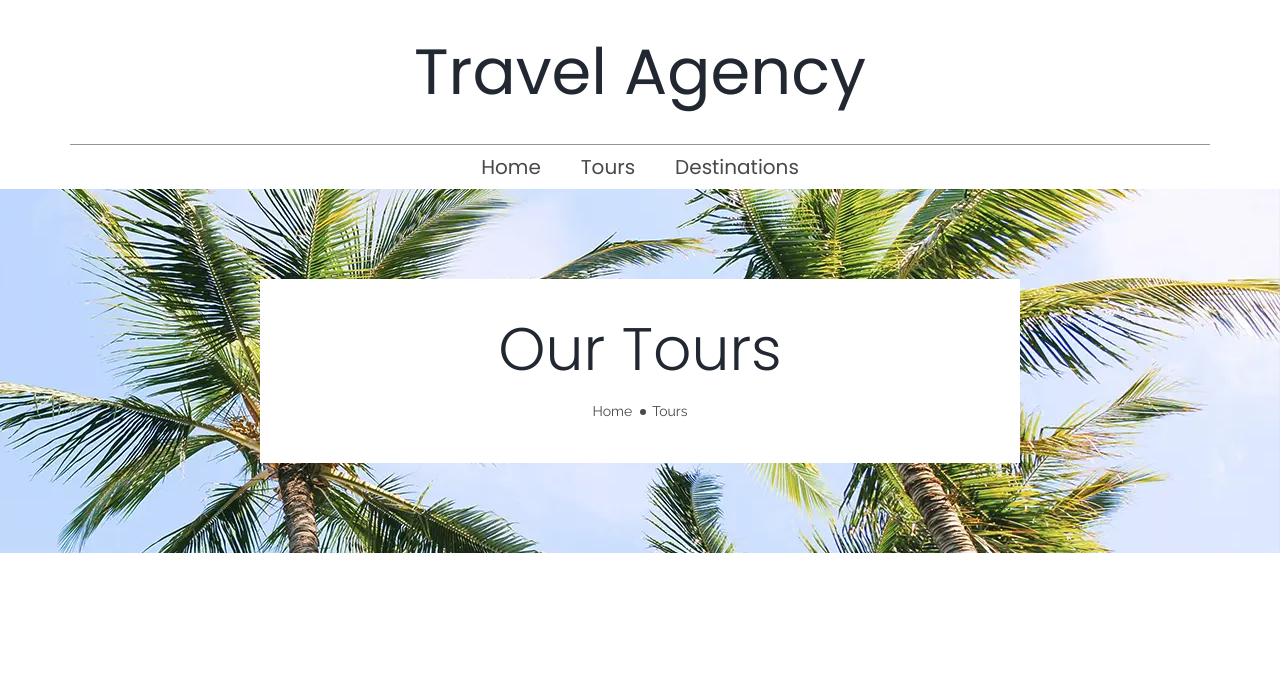
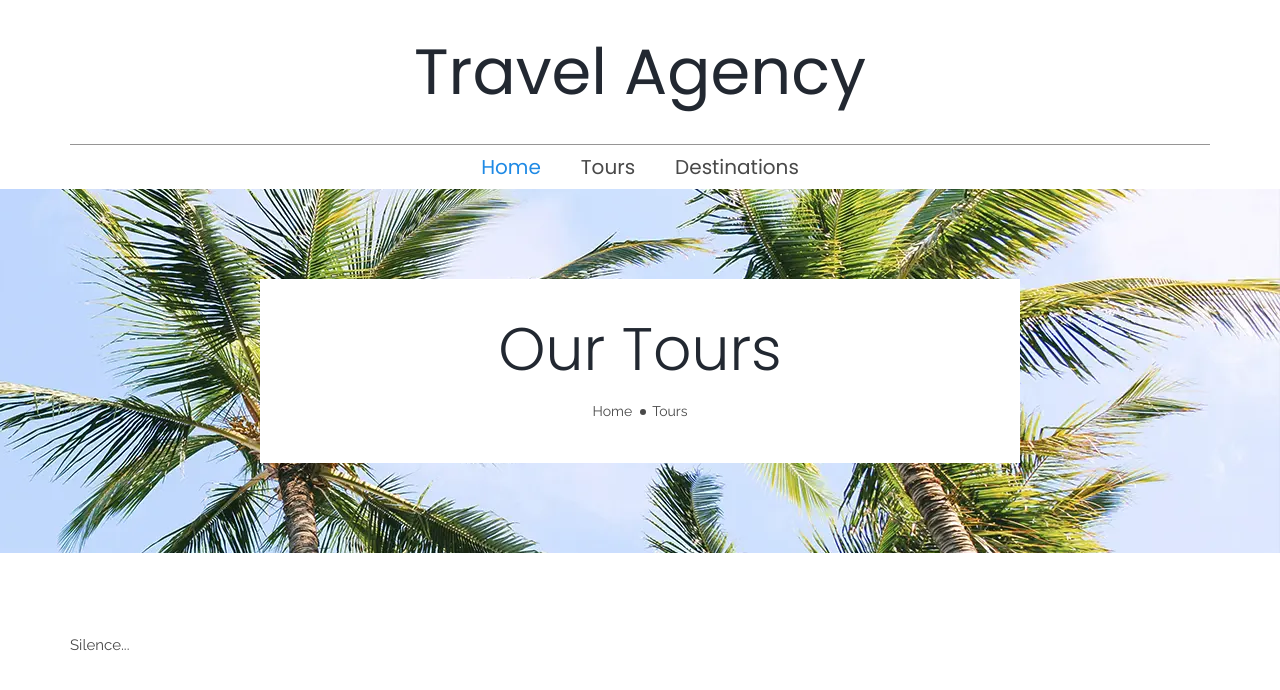
Before and after one commit to StR1nG7/Travel-Agency, a React app in the folder client/: page / in a window 1280 px wide. Shown: the top 690 px of the page. Built offline with nearby package versions, Linux system fonts and the light colour scheme.

Commit message:
change <Link> to <NavLink>

```diff
--- a/client/src/components/Menu.tsx
+++ b/client/src/components/Menu.tsx
@@ -1,5 +1,5 @@
 import React from 'react';
-import { Link } from 'react-router-dom';
+import { NavLink } from 'react-router-dom';
 import styled from 'styled-components';
 import { flex } from '../utils/styled-components';
 
@@ -7,14 +7,17 @@ const menu = [
   {
     name: 'Home',
     url: '/',
+    exact: true,
   },
   {
     name: 'Tours',
     url: '/tours',
+    exact: true,
   },
   {
     name: 'Destinations',
     url: '/destinations.html',
+    exact: false,
   },
 ];
 
@@ -24,7 +27,7 @@ const Menu: React.FC = () => (
       {
         menu.map((item) => (
           <li key={item.name}>
-            <SLink to={item.url}>{item.name}</SLink>
+            <SLink to={item.url} exact={item.exact}>{item.name}</SLink>
           </li>
         ))
       }
@@ -43,7 +46,7 @@ const SMenuWrapper = styled.ul`
 	}
 `;
 
-const SLink = styled(Link)`
+const SLink = styled(NavLink)`
   position:relative;
 	display:block;
 	font-size:1em;
@@ -57,6 +60,9 @@ const SLink = styled(Link)`
 	:hover, :focus {
 		color: ${(props) => props.theme.blue2};
 	}
+	&.active {
+	  color: ${(props) => props.theme.blue2};
+	}
 `;
 
 export default Menu;
--- a/client/src/containers/App.tsx
+++ b/client/src/containers/App.tsx
@@ -5,6 +5,7 @@ import Header from '../components/Header';
 import TitlePanel from '../components/TitlePanel';
 import { GlobalStyle, theme } from '../utils/styled-components';
 
+const HomePage = React.lazy(() => import('./HomePage'));
 const ToursPage = React.lazy(() => import('./ToursPage'));
 const SingleTourPage = React.lazy(() => import('./SingleTourPage'));
 
@@ -20,6 +21,7 @@ const App:React.FC = () => (
 
           <Suspense fallback={<div>Loading...</div>}>
             <Switch>
+              <Route exact path="/" component={HomePage} />
               <Route exact path="/tours" component={ToursPage} />
               <Route path="/tours/:id" component={SingleTourPage} />
             </Switch>
--- /dev/null
+++ b/client/src/containers/HomePage.tsx
@@ -0,0 +1,5 @@
+import React from 'react';
+
+const HomePage: React.FC = () => <p>Silence...</p>;
+
+export default HomePage;
```
Also changed, not shown: 1 other file (tests, documents, lock files or other folders).
